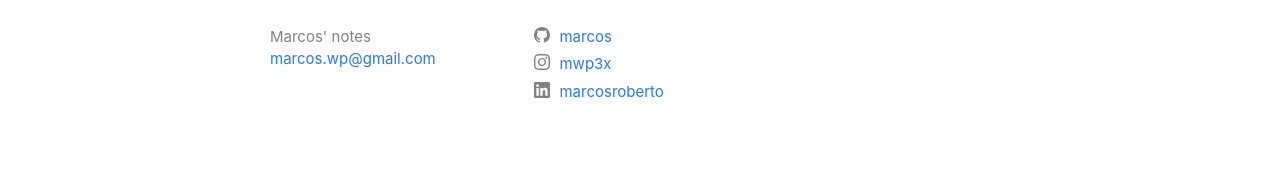
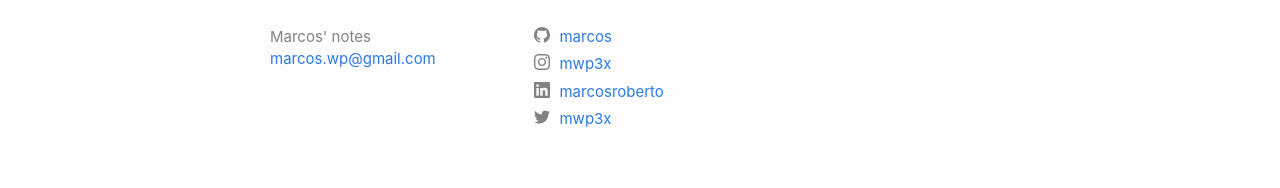
Before and after one commit to Marcos/marcos.github.io, a Jekyll site: the page built from _posts/2024-07-18-back-to-code-and-how-to-install-java-in-2024.md, in a window 1280 px wide. Shown: the part 838-1026 px from the top of the page. Built offline with Jekyll 4.4.1, drawn with Linux system fonts in a browser that asks for light colours; comment, search, counter and statistics services are not loaded; before the commit the page ends 1001 px from its top, so only the background shows below that.

Commit message:
Adding comments and twitter

```diff
--- a/_config.yml
+++ b/_config.yml
@@ -25,6 +25,9 @@ url: "https://marcos.github.io/" # the base hostname & protocol for your site, e
 github_username:  marcos
 linkedin_username: marcosroberto
 instagram_username: mwp3x
+twitter_username: mwp3x
+disqus:
+  shortname: mwp3x
 
 # Build settings
 plugins:
--- a/_includes/disqus_comments.html
+++ b/_includes/disqus_comments.html
@@ -1,4 +1,4 @@
-{%- if page.comments != false and jekyll.environment == "production" -%}
+{%- if page.comments != false -%}
 
   <div id="disqus_thread"></div>
   <script>
--- a/_layouts/post.html
+++ b/_layouts/post.html
@@ -19,6 +19,7 @@ layout: default
     {{ content }}
   </div>
 
+
   {%- if site.disqus.shortname -%}
     {%- include disqus_comments.html -%}
   {%- endif -%}
```
Also changed, not shown: _posts/2024-07-18-back-to-code-and-how-to-install-java-in-2024.md (+1 -1 lines).
